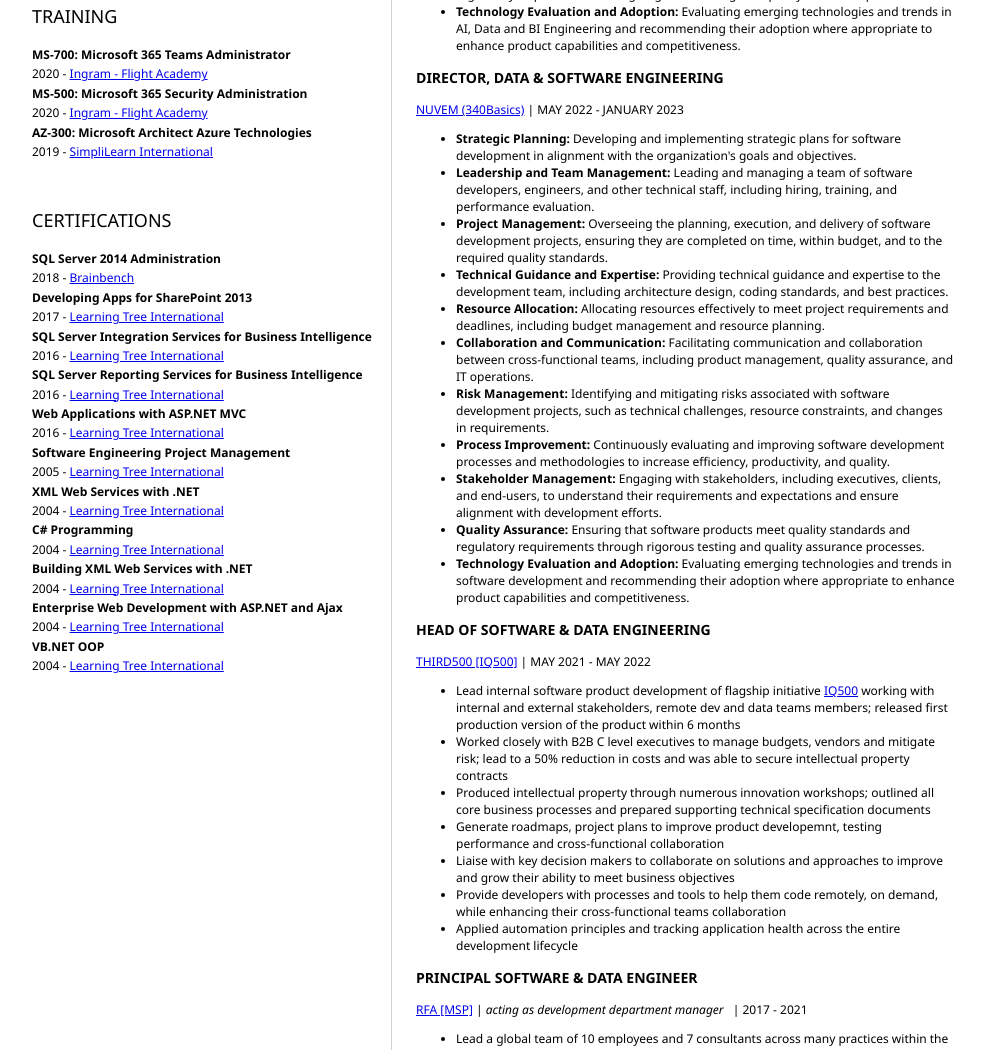
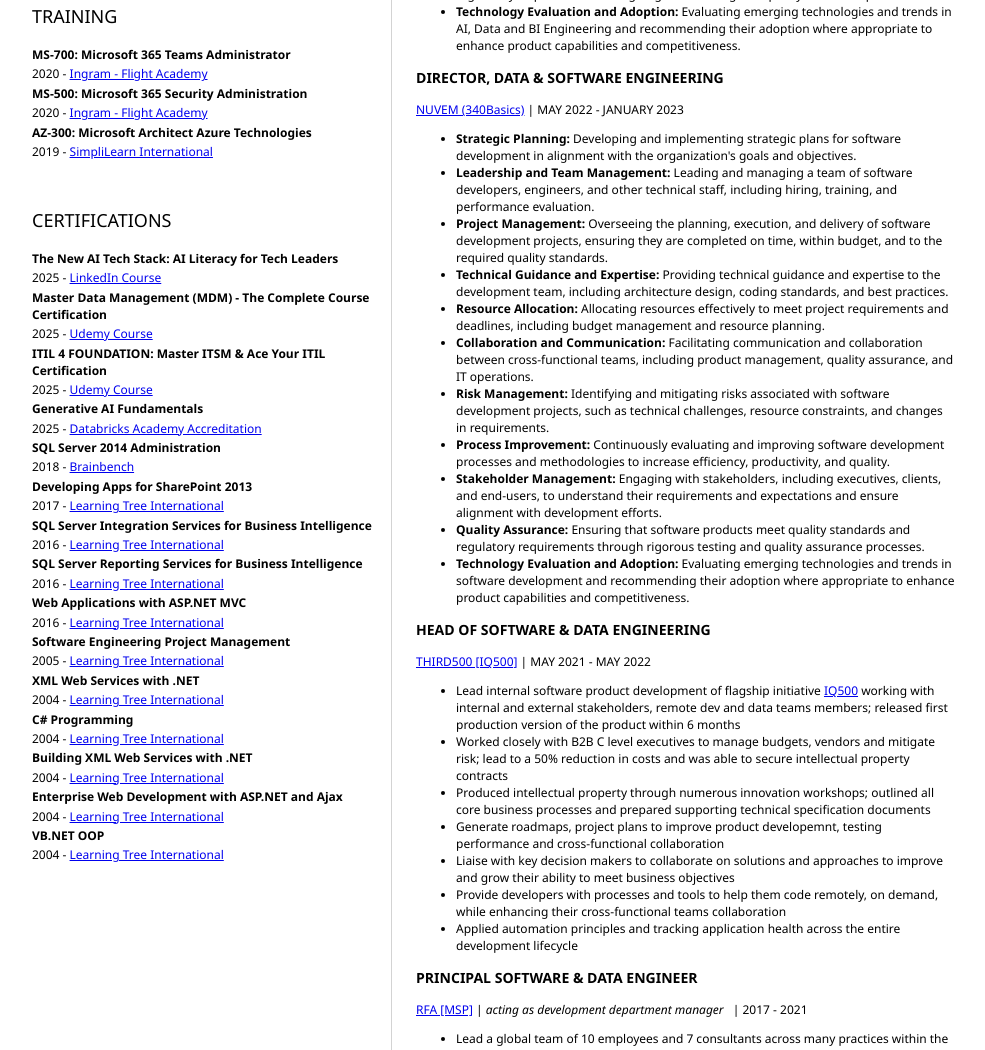
Before and after one commit to ibabekov/my-resume, a plain HTML site: page index.html in a window 1280 px wide. Shown: the part 1150-2200 px from the top of the page, without its empty margins (152-1137 px from the left). Drawn offline with Linux system fonts and the light colour scheme.

Commit message:
Update certifications section in index.html
Added new certifications with links and details.

```diff
--- a/index.html
+++ b/index.html
@@ -90,6 +90,18 @@
 				<section>
 					<h2>CERTIFICATIONS</h2>
 					<!-- your education -->
+					<b>The New AI Tech Stack: AI Literacy for Tech Leaders</b>
+                        <p>2025 - <a target=”_blank” href="https://www.linkedin.com/learning/certificates/11aa2248536f2726d98e5aebf5978e111f1f4dc086315b4fd342bedd6d21825a">LinkedIn Course</a></p>
+					    <p></p>
+                    <b>Master Data Management (MDM) - The Complete Course Certification</b>
+                        <p>2025 - <a target=”_blank” href="https://udemy-certificate.s3.amazonaws.com/pdf/UC-42aa100d-486c-48de-b856-4b58af95b097.pdf">Udemy Course</a></p>
+					    <p></p>
+                    <b>ITIL 4 FOUNDATION: Master ITSM & Ace Your ITIL Certification</b>
+					    <p>2025 - <a target=”_blank” href="https://udemy-certificate.s3.amazonaws.com/pdf/UC-98515fdb-13ab-463f-bc1c-c2f094923efe.pdf">Udemy Course</a></p>
+					    <p></p>
+                   <b>Generative AI Fundamentals</b>
+                        <p>2025 - <a target=”_blank” href="https://credentials.databricks.com/516ae55d-22ac-4c94-9bec-2cbb57194edc#acc.pbxv9XCW">Databricks Academy Accreditation</a></p>
+					    <p></p>
 					<b>SQL Server 2014 Administration</b>
 					    <p>2018 - <a target=”_blank” href="https://www.linkedin.com/company/brainbench/">Brainbench</a></p>
 					    <p></p>
```
